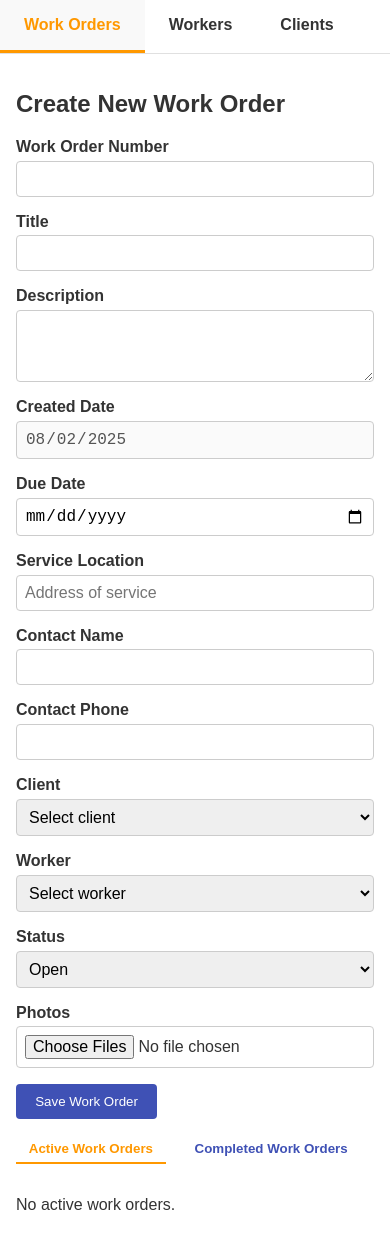
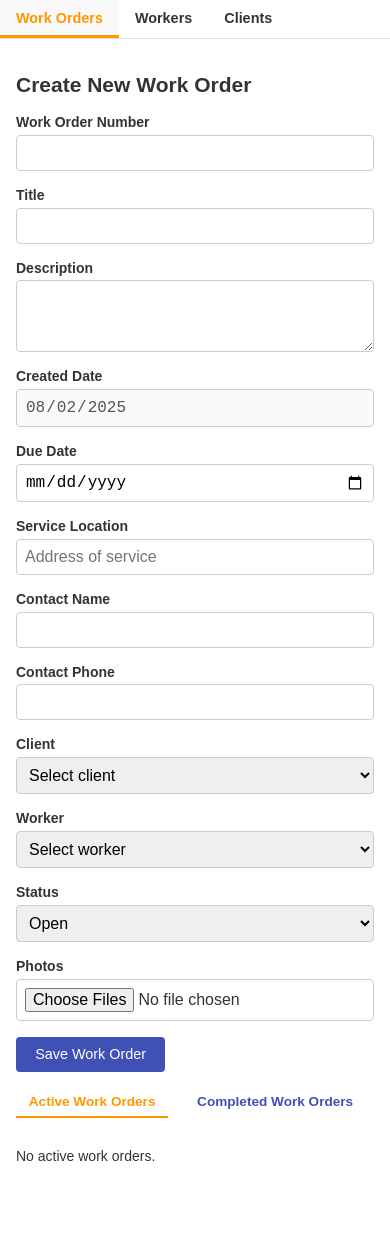
Before and after one commit to BoodowSolutions/workorders, a plain HTML site: page index.html in a window 390 px wide. After the commit the page ends 1194 px from the top, so only its background shows below. Drawn offline with Linux system fonts and the light colour scheme.

Commit message:
Add files via upload

```diff
--- a/style.css
+++ b/style.css
@@ -6,6 +6,7 @@ body {
     /* Use a neutral background that blends with typical website backgrounds */
     background-color: #ffffff;
     color: #333;
+    font-size: 16px;
 }
 
 header {
@@ -49,6 +50,36 @@ header h1 {
 
 .tabs button:hover {
     background-color: #f9f9f9;
+}
+
+/* Responsive adjustments for mobile devices */
+@media (max-width: 600px) {
+    body {
+        font-size: 14px;
+    }
+    .tabs button {
+        padding: 0.6rem 1rem;
+        font-size: 0.9rem;
+    }
+    .sub-tab {
+        padding: 0.3rem 0.6rem;
+        font-size: 0.85rem;
+    }
+    button.primary-btn,
+    button.secondary-btn {
+        font-size: 0.9rem;
+        padding: 0.5rem 1rem;
+    }
+    .form-group input,
+    .form-group textarea,
+    .form-group select {
+        font-size: 0.9rem;
+        padding: 0.4rem;
+    }
+    .status-option {
+        font-size: 0.8rem;
+        padding: 0.25rem 0.6rem;
+    }
 }
 
 .tab-content {
```
